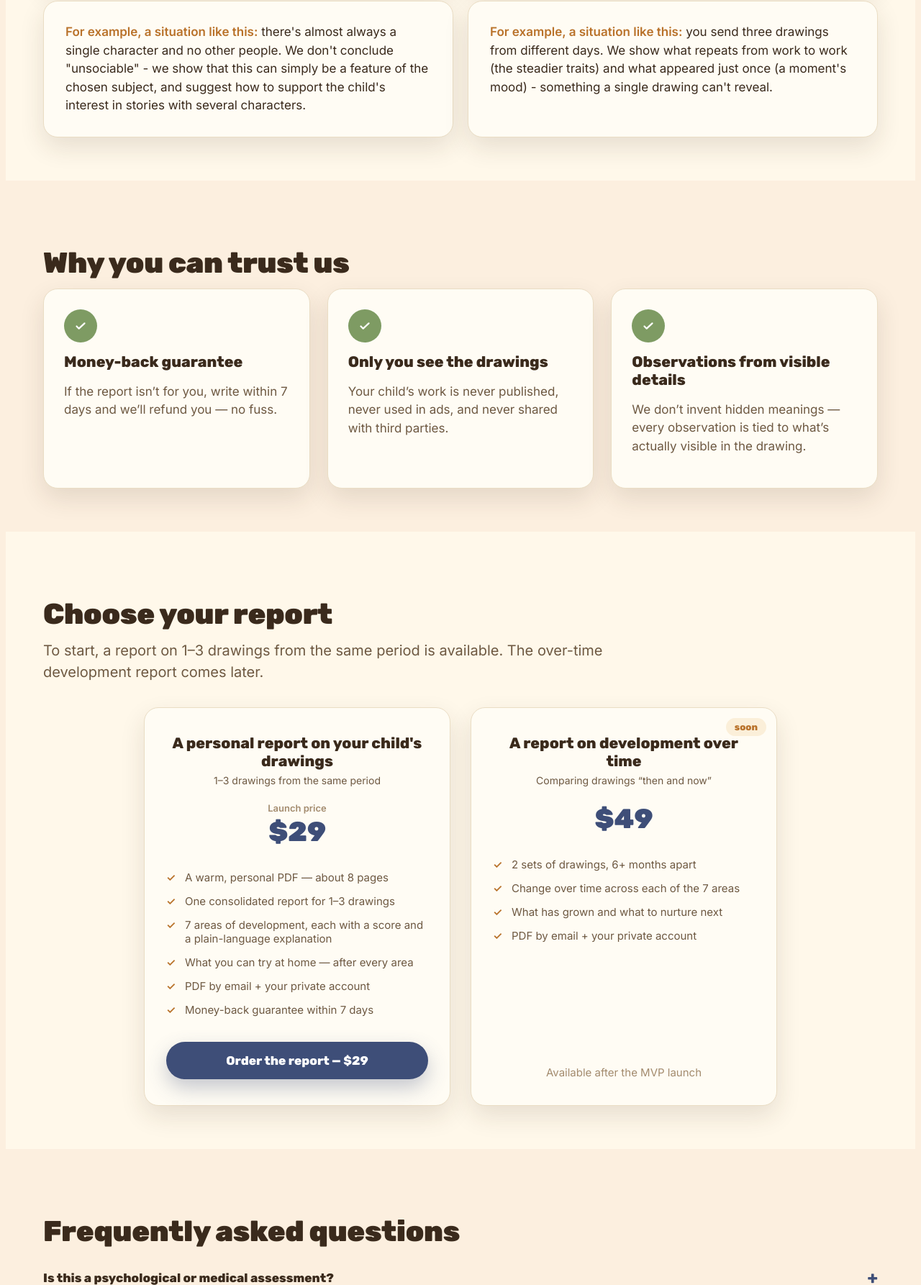
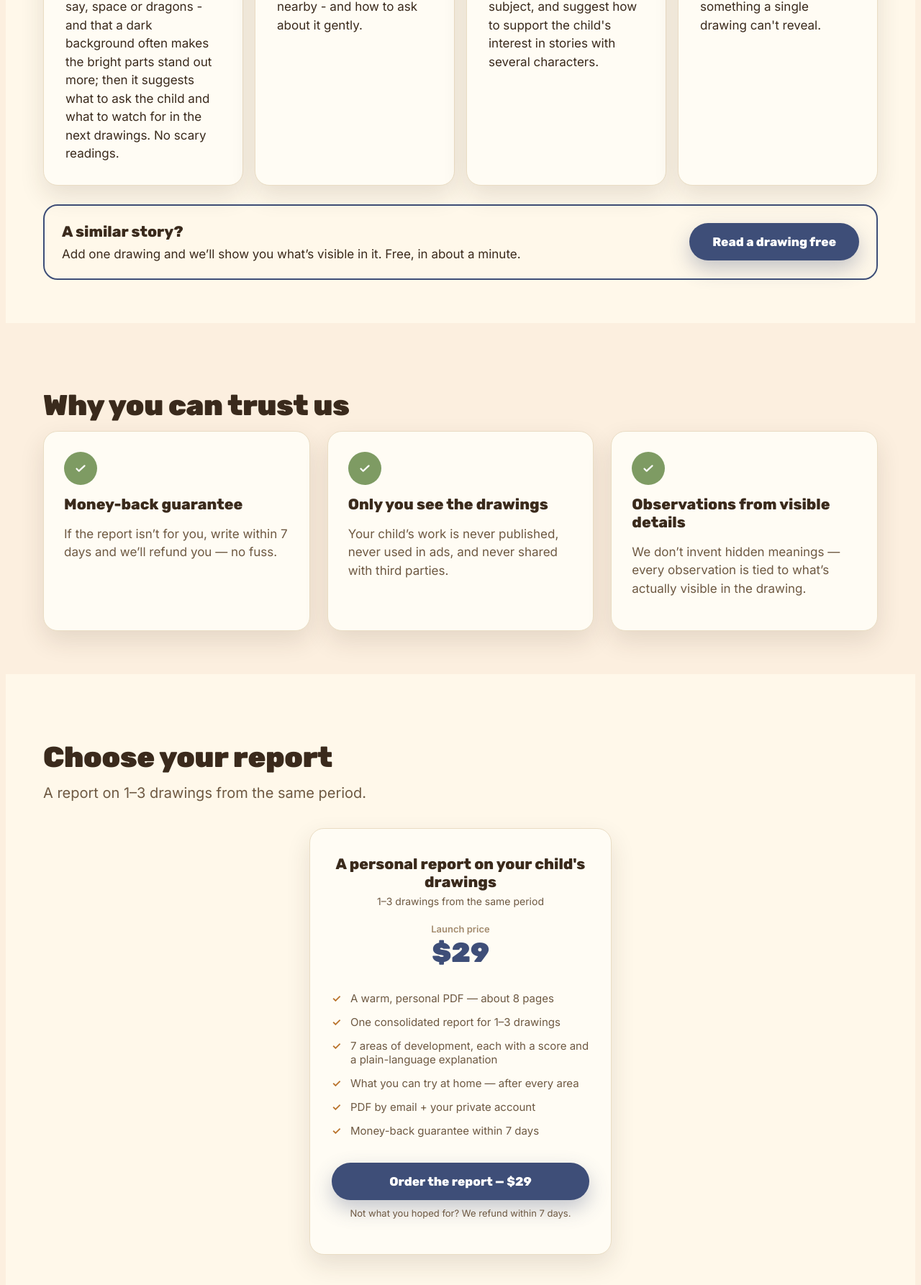
Before and after one commit to spashap/DrawReport, a Flask app: page /en/report in a window 1280 px wide. Shown: the part 4714-6500 px from the top of the page at 72% size. Run offline with Flask 3, Linux system fonts and the light colour scheme; data comes from the database, SQL or seed files in the repository.

Commit message:
Apply Golos decisions missed in the port: single product, free entries (V0.022)
Following the rule that Golos is authoritative: a decision taken there is applied
here too, adapted to the US market.

1. THE SECOND PRODUCT IS NO LONGER DISPLAYED. The pricing block looped over all
   products and rendered the disabled one as a "soon" card with its price and
   features, plus a subtitle announcing it. A second option on the page's most
   expensive screen invites the visitor, at the moment of deciding, to wait for
   something that does not exist. Now only enabled products render; the product
   still lives in products.json and can be switched on from the admin.
   Also ported with it: the single-card grid (no full-width stretch) and the
   refund line under the button.

2. THE THREE FREE ENTRY POINTS on the paid page, which the port had dropped
   entirely - /report had no way into the free reading at all:
   - hero: a quiet text link naming a STATE, not a product, deliberately quieter
     than the paid button;
   - after the illustrative cases: the "a similar story?" band, placed where the
     worry has just been named in the reader's own words;
   - after the price: the worried door, placed where the visitor has just seen the
     number and is hesitating. Deliberately NOT shaped like a pricing card, or it
     would read as a third tier and compete with the paid product again.
   Three and no more: a fourth devalues the other three.

3. data-track-section completed on the paid page (5 sections were untagged). These
   are the funnel's observation steps - an untagged section is a step that silently
   never fires in the admin.

Deliberately NOT ported: the testimonials rotator. Golos shows quotes from closed
testing; DrawReport has no testers yet, and fabricated testimonials are a hard ban
in this project. Left absent rather than invented.

```diff
--- a/static/css/components.css
+++ b/static/css/components.css
@@ -1010,3 +1010,63 @@ html.dk .btn { color: #241A12; }
   font-size: var(--fs-small); font-weight: 600; color: var(--accent);
 }
 @media (max-width: 480px) { .offer, .free-sell { padding: 22px 17px 18px; } }
+
+
+/* ============================================================================
+   FREE ENTRY POINTS on the paid product page (/report).
+   Three of them, all quieter than or below the paid CTA. A fourth would devalue
+   the other three; each has a stated place and reason.
+   ========================================================================= */
+
+.price-card .p-note { margin-top: 10px; text-align: center; color: var(--muted);
+                      font-size: var(--fs-micro); }
+
+/* A single-card price block should not stretch to full width. */
+.price-grid--single { grid-template-columns: minmax(0, 420px); justify-content: center; }
+
+/* The "check it free" band inside the text sections of the page. */
+.free-band {
+  display: flex; align-items: center; gap: 20px; flex-wrap: wrap;
+  margin-top: 26px; padding: 20px 24px; border-radius: var(--radius-card);
+  background: var(--bg-soft); border: 2px solid var(--accent);
+}
+.free-band__text { flex: 1 1 260px; font-size: var(--fs-body); line-height: 1.5; }
+.free-band__text b { display: block; font-family: var(--font-head); font-weight: 800;
+                     font-size: var(--fs-h3); margin-bottom: 4px; }
+.free-band .btn { flex: 0 0 auto; }
+@media (max-width: 560px) { .free-band .btn { width: 100%; } }
+
+/* The worried door, placed immediately after the price. Deliberately NOT a pricing card:
+   a different shape, a different background, and no price - otherwise it would read as a
+   third tier and compete with the paid product all over again. */
+.worry-band {
+  max-width: 720px; margin: 0 auto; text-align: center;
+  padding: 30px 28px 26px; border-radius: var(--radius-card);
+  background: var(--alt); border: 1px dashed var(--accent);
+}
+.worry-band__title { font-family: var(--font-head); font-weight: 900;
+                     font-size: var(--fs-h3); margin-bottom: 10px; }
+.worry-band__text { font-size: var(--fs-body); line-height: 1.6; color: var(--muted);
+                    margin: 0 auto 18px; max-width: 56ch; }
+.worry-band__note { margin-top: 10px; font-size: var(--fs-micro); color: var(--soft); }
+
+/* The second entry in the hero: a quiet text link. It names a STATE, not a product, and
+   is deliberately quieter than the paid button - someone who came to buy will not notice
+   it, and someone who came worried will recognise themselves. */
+.hero__worry {
+  display: inline-block; margin-left: 16px; vertical-align: middle;
+  font-size: var(--fs-small); font-weight: 600; color: var(--accent);
+  border-bottom: 1px dashed color-mix(in srgb, var(--accent) 45%, transparent);
+}
+.hero__worry:hover { color: var(--accent-2); }
+@media (max-width: 560px) { .hero__worry { display: block; margin: 14px 0 0; } }
+
+/* A standalone centred button in an ordinary section. */
+.cta-row { text-align: center; margin-top: 28px; }
+@media (max-width: 560px) { .cta-row .btn { display: block; width: 100%; } }
+.cta-zone--center { text-align: center; }
+.case-list { display: grid; grid-template-columns: repeat(auto-fit, minmax(240px, 1fr));
+             gap: 16px; margin-top: 8px; }
+.case-item { font-size: var(--fs-body); line-height: 1.5; }
+.case-note { margin-top: 18px; color: var(--muted); font-size: var(--fs-small);
+             line-height: 1.6; }
--- a/templates/landing.html
+++ b/templates/landing.html
@@ -38,7 +38,7 @@
 {% include "_header.html" %}
 
 <!-- 1. HERO: full-bleed photo + frosted card. Cold traffic: clean hook, CTA bonus. -->
-<section class="hero">
+<section class="hero" data-track-section="hero">
   <div class="hero__in">
     <div class="hero__card">
       <span class="hero__eyebrow">{{ _('Every drawing has a voice') }}</span>
@@ -46,7 +46,10 @@
       <p class="lead"><strong>{{ _('Understand what your child is expressing:') }}</strong>
         {{ _('we’ll show you their strengths, what to nurture, and how to support them at home — grounded in the developmental stages of children’s art.') }}</p>
       <div class="cta-zone">
-        <a class="btn btn--primary" href="{{ url_for('main.order') }}" data-goal="landing_hero_order">{{ _('Get the report — $%(price)s', price=min_price) }}</a><span class="cta-info" tabindex="0" role="button" aria-label="{{ _('What’s inside the report') }}">{{ _('what’s inside') }} <svg width="12" height="12" viewBox="0 0 24 24" fill="none" aria-hidden="true"><path d="M6 9l6 6 6-6" stroke="currentColor" stroke-width="2.4" stroke-linecap="round" stroke-linejoin="round"/></svg></span>
+        {# ENTRY 1 of 3 into the free reading. A quiet text link that names a STATE, not a
+           product: someone who came to buy will not notice it, someone who came worried
+           will recognise themselves. Deliberately quieter than the paid button. #}
+        <a class="btn btn--primary" href="{{ url_for('main.order') }}" data-goal="landing_hero_order">{{ _('Get the report — $%(price)s', price=min_price) }}</a><a class="hero__worry" href="{{ url_for('free.page') }}" data-goal="landing_hero_free">{{ _('Worried about your child’s drawings?') }}</a><span class="cta-info" tabindex="0" role="button" aria-label="{{ _('What’s inside the report') }}">{{ _('what’s inside') }} <svg width="12" height="12" viewBox="0 0 24 24" fill="none" aria-hidden="true"><path d="M6 9l6 6 6-6" stroke="currentColor" stroke-width="2.4" stroke-linecap="round" stroke-linejoin="round"/></svg></span>
         <div class="cta-pop">
           <div class="note">
             <svg width="34" height="22" viewBox="0 0 46 30" aria-hidden="true"><path d="M2 6 C 18 26, 30 24, 42 12 M42 12 l-9 0 M42 12 l-2 9" fill="none" stroke="currentColor" stroke-width="2.5" stroke-linecap="round"/></svg>
@@ -63,7 +66,7 @@
 </section>
 
 <!-- 2. What you'll learn -->
-<section class="section" id="inside">
+<section class="section" id="inside" data-track-section="whats_inside">
   <div class="wrap">
     <h2 class="reveal">{{ _('What you’ll learn about your child') }}</h2>
     <div class="sub reveal reveal--d1">{{ _('Most parents don’t want to raise an artist — they want to understand their child. The report reads your child as a person, through their drawing: who they are, not how they hold a pencil.') }}</div>
@@ -82,7 +85,7 @@
 </section>
 
 <!-- 3. How the conclusion is built -->
-<section class="section section--soft" id="logic">
+<section class="section section--soft" id="logic" data-track-section="how_we_read">
   <div class="wrap">
     <h2 class="reveal">{{ _('How the conclusion is built') }}</h2>
     <div class="sub reveal reveal--d1">{{ _('Every observation starts from something visible in the drawing, becomes a gentle suggestion grounded in the developmental and art literature, and ends by turning back to your child.') }}</div>
@@ -146,7 +149,7 @@
 </section>
 
 <!-- 5. No myths -->
-<section class="section section--soft" id="no-myths">
+<section class="section section--soft" id="no-myths" data-track-section="no_myths">
   <div class="wrap">
     <h2 class="reveal">{{ _('No myths, no scary interpretations') }}</h2>
     <div class="sub reveal reveal--d1">{{ _('We don’t hunt for hidden diagnoses in colors and symbols. We read your child carefully and seriously, grounded in the developmental and art literature — as a suggestion and a hint, never a diagnosis.') }}</div>
@@ -188,7 +191,7 @@
 </section>
 
 <!-- 7. Illustrative scenarios (examples, never real clients) -->
-<section class="section section--soft" id="scenarios">
+<section class="section section--soft" id="scenarios" data-track-section="cases">
   <div class="wrap">
     <h2 class="reveal">{{ _('For example, situations like these') }}</h2>
     <div class="sub reveal reveal--d1">{{ _('These aren’t real clients — they’re examples of what the report can do: how it reveals what a child expresses through a drawing, and what it suggests to the parent.') }}</div>
@@ -196,6 +199,17 @@
       {% for c in scenarios %}
       <div class="card card--pad case"><p><strong>{{ _('For example, a situation like this:') }}</strong> {{ c }}</p></div>
       {% endfor %}
+    </div>
+    {# ENTRY 2 of 3. The place is chosen: the worry has just been named in the reader's
+       own words. "Check it" is avoided deliberately - it promises the result of a check,
+       i.e. a diagnosis. #}
+    <div class="free-band reveal reveal--d1">
+      <div class="free-band__text">
+        <b>{{ _('A similar story?') }}</b>
+        {{ _('Add one drawing and we’ll show you what’s visible in it. Free, in about a minute.') }}
+      </div>
+      <a class="btn btn--primary" href="{{ url_for('free.page') }}"
+         data-goal="landing_cases_free">{{ _('Read a drawing free') }}</a>
     </div>
   </div>
 </section>
@@ -218,28 +232,48 @@
 <section class="section section--soft" id="pricing" data-track-section="pricing">
   <div class="wrap">
     <h2 class="reveal">{{ _('Choose your report') }}</h2>
-    <div class="sub reveal reveal--d1">{{ _('To start, a report on 1–3 drawings from the same period is available. The over-time development report comes later.') }}</div>
-    <div class="price-grid">
-      {% for code, p in products.items() %}
-      <div class="card price-card{% if not p.enabled %} price-card--soon{% endif %} reveal reveal--d1">
-        {% if not p.enabled %}<span class="badge badge--corner">{{ _('soon') }}</span>{% endif %}
+    <div class="sub reveal reveal--d1">{{ _('A report on 1–3 drawings from the same period.') }}</div>
+    {# Only ENABLED products are shown. A "coming soon" card is a second option on the
+       page's most expensive screen: at the moment of deciding, it invites the visitor to
+       wait for something that does not exist yet. The disabled product still lives in
+       products.json and can be switched on from the admin. #}
+    <div class="price-grid price-grid--single">
+      {% for code, p in products.items() if p.enabled %}
+      <div class="card price-card reveal reveal--d1">
         <div class="p-title">{{ p.title }}</div>
         <div class="p-sub">{{ p.subtitle }}</div>
         <div class="p-prices">
-          {% if p.enabled %}<div class="p-launch">{{ _('Launch price') }}</div>{% endif %}
+          <div class="p-launch">{{ _('Launch price') }}</div>
           {% if p.old_price_usd %}<span class="p-old">${{ p.old_price_usd }}</span>{% endif %}
           <span class="p-price">${{ p.price_usd }}</span>
         </div>
         <ul class="p-features">
           {% for f in p.features %}<li>{{ f }}</li>{% endfor %}
         </ul>
-        {% if p.enabled %}
+        {# The price is IN the button on purpose: it filters out anyone who would drop at
+           checkout, and next to the word "free" a button with no price reads as a trap. #}
         <a class="btn btn--primary" href="{{ url_for('main.order', product=code) }}" data-goal="landing_price_order_{{ code }}">{{ _('Order the report — $%(price)s', price=p.price_usd) }}</a>
-        {% else %}
-        <span class="p-soon-note">{{ _('Available after the MVP launch') }}</span>
-        {% endif %}
+        <p class="p-note">{{ _('Not what you hoped for? We refund within 7 days.') }}</p>
       </div>
       {% endfor %}
+    </div>
+  </div>
+</section>
+
+<!-- 9b. The worried door. It sits IMMEDIATELY after the price: the visitor has just seen
+     the number and is hesitating. Visually it is NOT a pricing card - otherwise it would
+     read as a third tier and compete with the paid product all over again. -->
+<section class="section" data-track-section="worry">
+  <div class="wrap">
+    <div class="worry-band reveal">
+      <h2 class="worry-band__title">{{ _('Something in the drawings worrying you?') }}</h2>
+      <p class="worry-band__text">{{ _('Black everywhere, monsters, the same scene again and
+        again, a child who draws themselves alone — there is almost always something behind
+        it, and almost never the thing parents fear. Tell us what you noticed, add one
+        drawing, and we’ll show you what’s visible in it.') }}</p>
+      <a class="btn btn--primary" href="{{ url_for('free.page') }}"
+         data-goal="landing_worry_free">{{ _('Read a drawing free') }}</a>
+      <p class="worry-band__note">{{ _('Free, about a minute, no card and no account.') }}</p>
     </div>
   </div>
 </section>
@@ -258,7 +292,7 @@
 
 {% if blog_posts %}
 <!-- 11. Blog -->
-<section class="section section--soft" id="blog">
+<section class="section section--soft" id="blog" data-track-section="blog">
   <div class="wrap">
     <h2 class="reveal">{{ _('Understanding children’s drawings — without myths or scary interpretations') }}</h2>
     <div class="sub reveal reveal--d1">{{ _('Calm answers to the questions almost every parent has.') }}</div>
```
Also changed, not shown: 1 other file.
